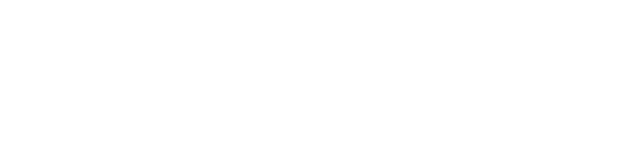
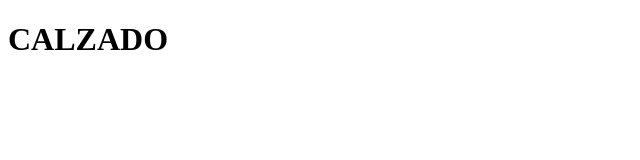
Before and after one commit to GraceFernandez89/GrupoP23, a plain HTML site: page index.html in a window 1280 px wide. Shown: the whole page, without its empty margins (0-640 px from the left). Drawn offline with Linux system fonts and the light colour scheme.

Commit message:
segundo commit

```diff
--- a/index.html
+++ b/index.html
@@ -8,6 +8,6 @@
     <title>Document</title>
 </head>
 <body>
-
+    <h1>CALZADO</h1>
 </body>
 </html>
```
